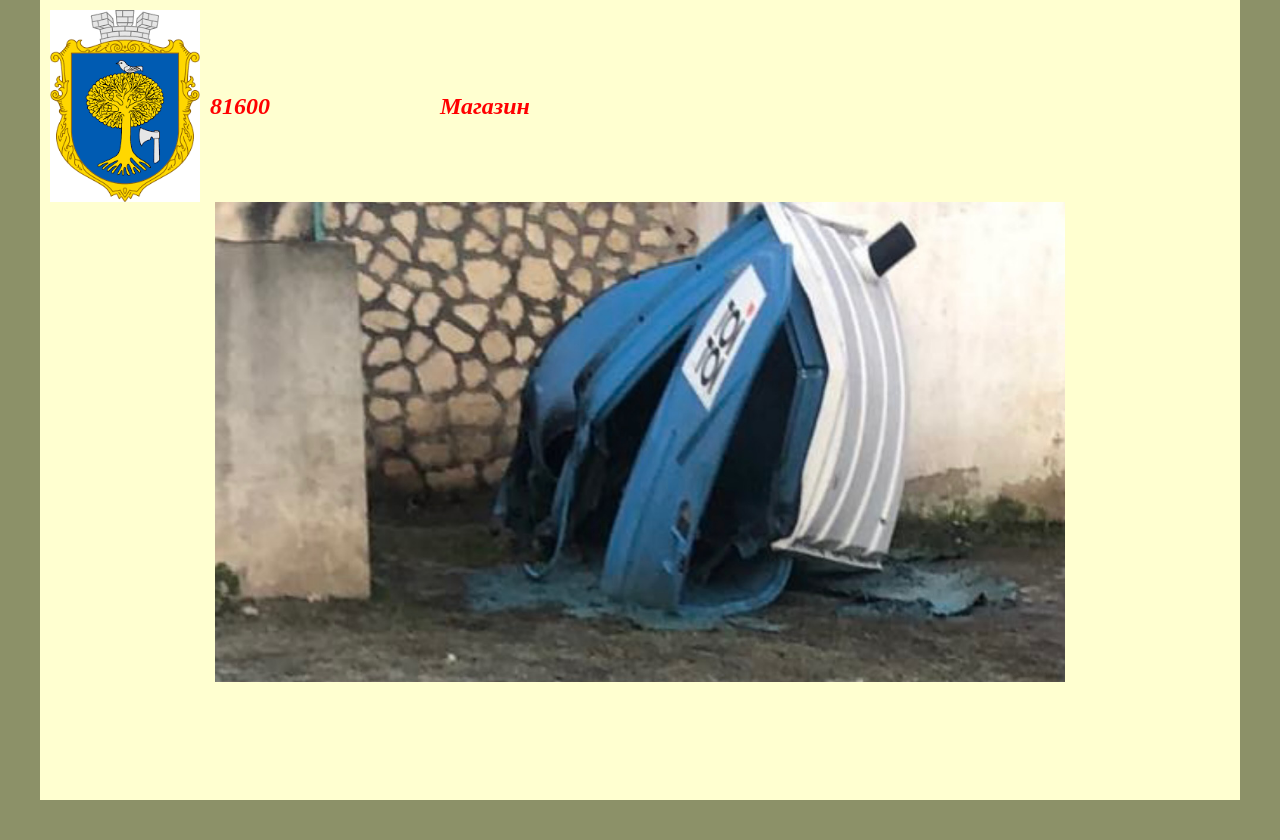
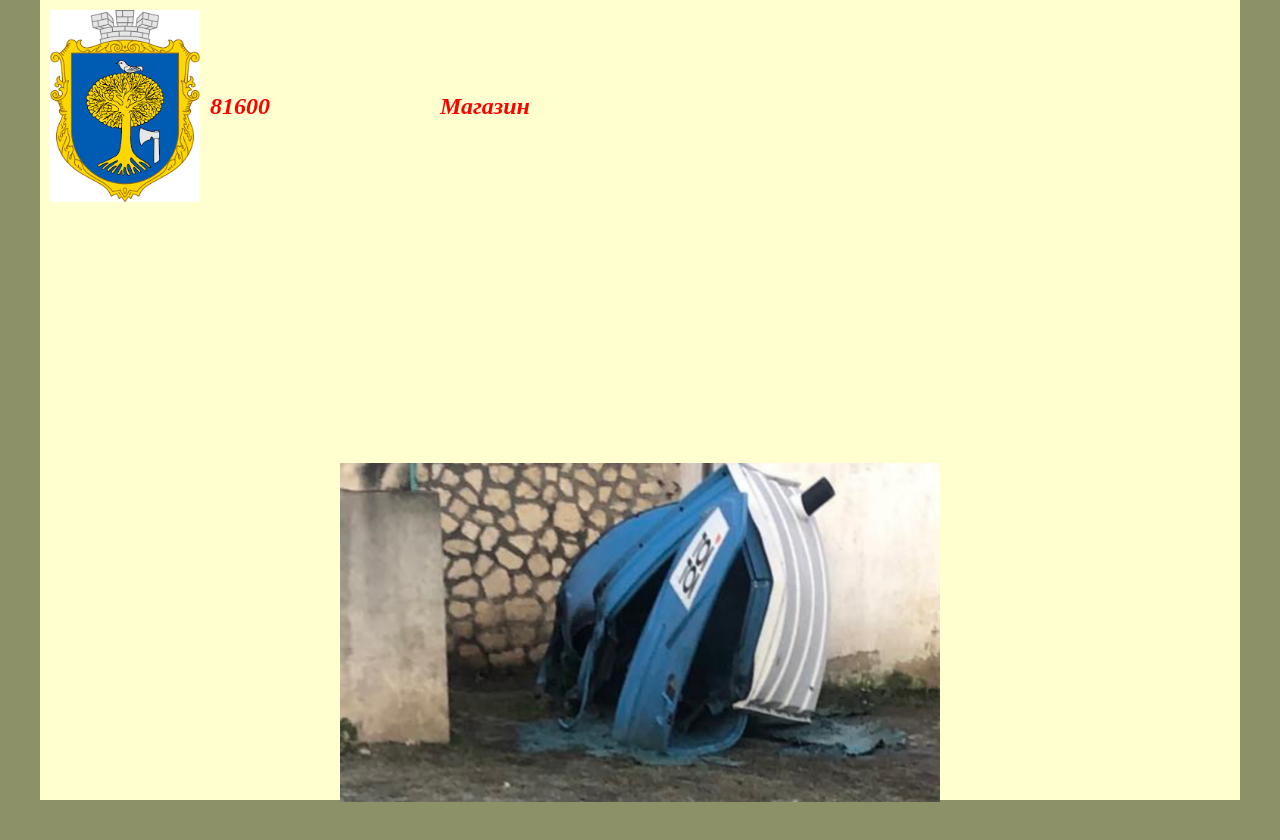
Before and after one commit to dzyobak/IDC_, a React (Vite) app: page / in a window 1280 px wide. Shown: the top 840 px of the page. Before the commit the page ends 800 px from the top, so only its background shows below. Built offline with nearby package versions, Linux system fonts and the light colour scheme.

Commit message:
test adaptive css

```diff
--- a/package.json
+++ b/package.json
@@ -3,7 +3,7 @@
   "private": true,
   "version": "0.0.0",
   "type": "module",
-  "homepage": "https://dzyobak.github.io/IDC_/",
+  "homepage": "https://dzyobak.github.io/",
   "scripts": {
     "dev": "vite",
     "build": "vite build",
--- a/src/pages/Home/Home.module.css
+++ b/src/pages/Home/Home.module.css
@@ -1,28 +1,47 @@
-.photo {
-  width: 850px; /* Ensure responsiveness */
-  /* height: 300px; */
-  margin: auto;
+.home_wrapper {
+  display: flex;
+  flex-direction: column; /* Змінюємо розташування на колонку для мобільних */
+  align-items: center;
+  justify-content: center;
+  height: 100vh;
+  padding: 20px; /* Додаємо відступи для мобільних */
+  text-align: center;
 }
 
-.home_wrapper {
+.photo {
+  width: 90%; /* Робимо картинку гнучкою */
+  max-width: 600px; /* Але не більше 600px на великих екранах */
+  height: auto; /* Автоматична висота для збереження пропорцій */
+  margin-top: 20px;
+}
+
+.text_container {
   display: flex;
+  flex-direction: column;
   align-items: center;
-  justify-content: center;
-  height: 100%;
 }
 
 .title {
-  position: absolute;
-  font-size: 72px;
+  font-size: 6vw; /* Адаптується під ширину екрану */
   font-style: italic;
   font-weight: bold;
   color: red;
 }
 
 .sub_title {
-  position: absolute;
-  font-size: 32px;
+  font-size: 4vw;
   font-style: italic;
   font-weight: bold;
   color: black;
 }
+
+/* Для екранів менше 768px (мобільних) */
+@media (max-width: 768px) {
+  .title {
+    font-size: 36px;
+  }
+
+  .sub_title {
+    font-size: 24px;
+  }
+}
```
